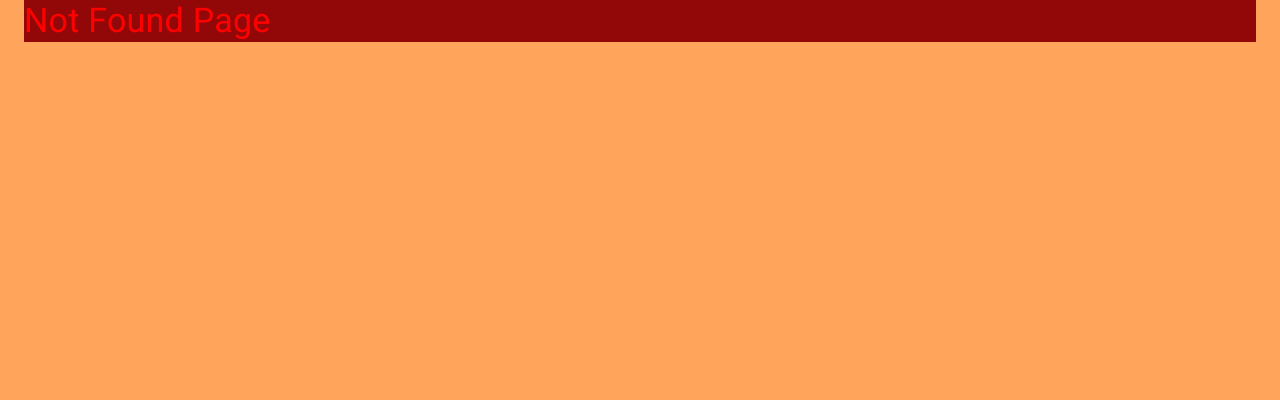
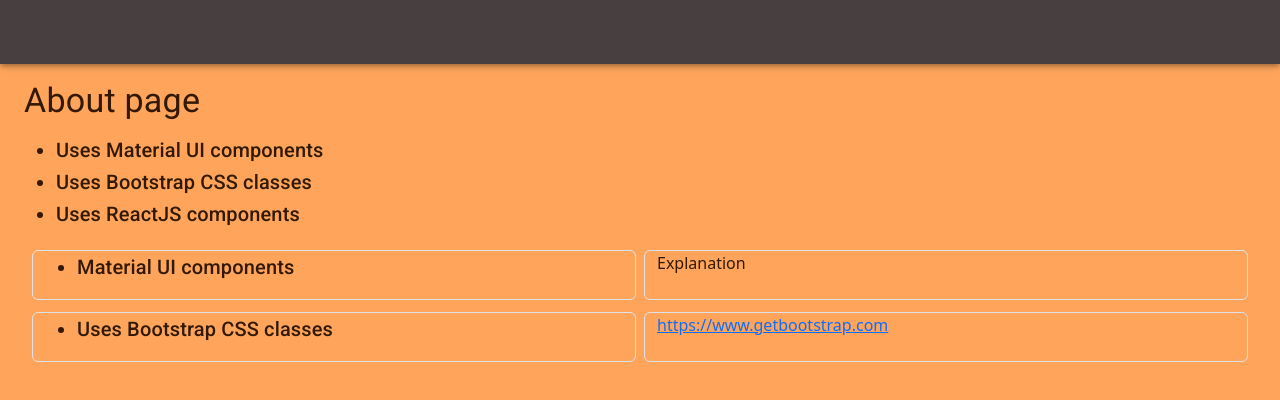
Before and after one commit to arother65/material-tut, a React (Create React App) app: page /about in a window 1280 px wide. Before the commit this address had no page. Shown: the top 400 px of the page. Built offline with nearby package versions, Linux system fonts and the light colour scheme; some icons are missing.

Commit message:
...Modal nach Navigation auf den jeweiligen MenuItems.

```diff
--- a/src/App.jsx
+++ b/src/App.jsx
@@ -17,6 +17,7 @@ import { createTheme } from '@mui/material/styles'
 //
 import Notes from './pages/Notes.jsx'
 import Create from './pages/Create.jsx'
+import About from './pages/About.jsx'
 import NotFound from './pages/NotFound.jsx'
 
 //
@@ -84,6 +85,7 @@ export default function AppRouter(props) {
           {/* Each route has it's own URL */}
           <Route index exact path="/" element={<Notes props={props} theme={actTheme} />} />
           <Route path="/create" element={<Create props={props} theme={actTheme} />} />
+          <Route path="/about" element={<About props={props} theme={actTheme} />} />
 
           {/* other route(s) to diffenrent components */}
           <Route path="*" element={<NotFound props={props} theme={actTheme} />} />
--- /dev/null
+++ b/src/components/AlertDialogSlide.jsx
@@ -0,0 +1,56 @@
+import * as React from 'react';
+import Button from '@mui/material/Button';
+import Dialog from '@mui/material/Dialog';
+import DialogActions from '@mui/material/DialogActions';
+import DialogContent from '@mui/material/DialogContent';
+import DialogContentText from '@mui/material/DialogContentText';
+import DialogTitle from '@mui/material/DialogTitle';
+import Slide from '@mui/material/Slide';
+
+const Transition = React.forwardRef(function Transition(props, ref) {
+   return <Slide direction="up" ref={ref} {...props} />;
+});
+
+export default function AlertDialogSlide( {openState, setopenState}) {
+
+   // const [open, setOpen] = React.useState(openState);
+
+   const handleClickOpen = () => {
+      setopenState(true)
+      // setOpen(true)
+   }
+
+   const handleClose = () => {
+      setopenState(false)
+      // setOpen(false)
+   }
+
+   //
+   return (
+      <React.Fragment>
+         <Button variant="outlined" onClick={handleClickOpen}>
+            Slide in alert dialog
+         </Button>
+         <Dialog
+            open={openState}
+            slots={{
+               transition: Transition,
+            }}
+            keepMounted
+            onClose={handleClose}
+            aria-describedby="alert-dialog-slide-description"
+         >
+            <DialogTitle>{"Dialog Title"}</DialogTitle>
+            <DialogContent>
+               <DialogContentText id="alert-dialog-slide-description">
+                  Dialog from component "AlertDialogSlide.jsx".
+               </DialogContentText>
+            </DialogContent>
+            <DialogActions>
+               <Button onClick={handleClose}>Disagree</Button>
+               <Button onClick={handleClose}>Agree</Button>
+            </DialogActions>
+         </Dialog>
+      </React.Fragment>
+   )  // return()
+}  // AlertDialogSlide()
--- a/src/components/AppBarStd.jsx
+++ b/src/components/AppBarStd.jsx
@@ -19,7 +19,7 @@ export default function AppBarStd() {
 
    //
    return (
-      <AppBar sx={{ backgroundColor: 'rgba(40, 45, 60, 0.75)', position: 'fixed' }} >
+      <AppBar sx={{ backgroundColor: 'rgba(40, 45, 60, 0.85)', position: 'fixed' }} >
          <Toolbar>
             <Tooltip title='Home' arrow sx={{}}>
                <IconButton
--- a/src/components/AppBarTop.jsx
+++ b/src/components/AppBarTop.jsx
@@ -3,11 +3,12 @@
 */
 
 // imports
-import { useState, forwardRef } from 'react'
+import { useState, forwardRef, useEffect } from 'react'
 import { AppBar, Box, Backdrop, CircularProgress, IconButton, Toolbar, Menu, MenuItem, } from "@mui/material"
 import MenuIcon from '@mui/icons-material/Menu'
 import { useNavigate } from 'react-router-dom'  // or imported from react-router
 // import Slide from '@mui/material/Slide'
+import AlertDialogSlide from '../components/AlertDialogSlide'
 
 //
 export default function AppBarTop() {
@@ -17,6 +18,12 @@ export default function AppBarTop() {
    const open = Boolean(anchorEl)
    const handleClick = (event) => { setAnchorEl(event.currentTarget) }
    const handleClose = () => { setAnchorEl(null) }
+
+   // hook for openState in child-component
+   const [openState, setopenState] = useState(false)
+   useEffect(() => {
+      setopenState(openState)
+   }, [openState])
 
    // navigation for MenuItem
    const fnNavigate = useNavigate()
@@ -121,7 +128,10 @@ export default function AppBarTop() {
                <MenuItem
                   sx={menuItemSx}
                   onClick={() => {
-                     fnNavigate('/create')
+                     setTimeout(() => {
+                        fnNavigate('/create')
+                     }, 2000)
+                     setopenState(true)
                   }}>
                   create page
                </MenuItem>
@@ -129,7 +139,10 @@ export default function AppBarTop() {
                <MenuItem
                   sx={menuItemSx}
                   onClick={() => {
-                     fnNavigate('/about')
+                     setTimeout(() => {
+                        fnNavigate('/about')
+                     }, 2000)
+                     setopenState(true)
                   }}>
                   about page
                </MenuItem>
@@ -141,9 +154,13 @@ export default function AppBarTop() {
                </Backdrop>
             </Menu>
 
+            {/* <AlertDialogSlide openState={openState} setopenState= {setopenState}/> */}
+            <AlertDialogSlide openState={openState} setopenState={setopenState} />
+
             {/* <img src={logo} className="App-logo" alt="logo" /> */}
             {/* <Switch defaultChecked /> */}
          </Toolbar>
       </AppBar>
+
    )  // return()
 }  // AppBarTop()
--- /dev/null
+++ b/src/pages/About.jsx
@@ -0,0 +1,73 @@
+/**
+*   Stand: 08.01.2026
+*   Controller and view "Create", data from JSON-Server
+*/
+
+// import React from 'react'  // useState etc.
+import { Container, Typography, TextField, RadioGroup, Radio } from '@mui/material'  //
+import AppBarStd from '../components/AppBarStd'
+import AlertDialogSlide from '../components/AlertDialogSlide'
+
+
+//
+export default function About({ theme }) {
+
+  //
+  return (
+    <>
+      <header>
+        <AppBarStd />
+      </header>
+
+      <main>
+        <Container maxWidth="xl" sx={{ mt: 10 }}>
+          <Typography component="h4" variant="h4" gutterBottom="true">
+            <div>
+              About page
+            </div>
+          </Typography>
+          <Typography component="h6" variant="h6" gutterBottom="true">
+            <ul>
+              <li>Uses Material UI components</li>
+              <li>Uses Bootstrap CSS classes</li>
+              <li>Uses ReactJS components</li>
+            </ul>
+          </Typography>
+
+          <div className='row m-1'>
+            <div className='col m-1 border border-1 rounded'>
+              <Typography component="h6" variant="h6" gutterBottom="false">
+                <ul>
+                  <li>Material UI components</li>
+                </ul>
+              </Typography>
+            </div>
+
+            <div className='col m-1 border border-1 rounded'>
+              Explanation
+            </div>
+          </div>  {/* row */}
+
+          <div className='row m-1'>
+            <div className='col m-1 border border-1 rounded'>
+              <Typography component="h6" variant="h6" gutterBottom="false">
+                <ul>
+                  <li>Uses Bootstrap CSS classes</li>
+                </ul>
+              </Typography>
+            </div>
+            <div className='col m-1 border border-1 rounded'>
+              <nav>
+                <a href='https://www.getbootstrap.com'>https://www.getbootstrap.com</a>
+              </nav>
+            </div>
+          </div>  {/* row */}
+        </Container>
+      </main>
+
+      <footer>
+
+      </footer>
+    </>
+  )
+}  // About()
--- a/src/pages/Notes.jsx
+++ b/src/pages/Notes.jsx
@@ -6,7 +6,7 @@
 //
 import React, { useState, useEffect } from 'react'  // Standard use-hooks
 import {
-   Accordion, AccordionSummary, AccordionDetails, Avatar, Box, Button, Card,
+   Accordion, AccordionSummary, AccordionDetails, Alert, Avatar, Box, Button, Card,
    Divider, Radio, RadioGroup, Typography, Tooltip,
    Zoom
    // Fade
@@ -199,9 +199,9 @@ export default function Notes({ props, theme }) {
             </header>
 
             <main>
-               <div className="row mt-5" style={{ width: '100%' }}>
-                  <div className="col m-1">
-                     <Box id="idMainBox" maxWidth="xl" sx={{ mt: 1, ml: 5, mr: 5 }}>
+               <div className="row" style={{ width: '100%' }}>
+                  <div className="col m-1 mt-5">
+                     <Box id="idMainBox" maxWidth="xl" sx={{ mt: 5, ml: 5, mr: 5 }}>
                         <div className="row mt-1">
                            <div className="col">
                               <p>Notes page with ThemeProvider</p>
@@ -324,8 +324,8 @@ export default function Notes({ props, theme }) {
                   </div>
 
                   {isReduced &&
-                     <div className='col mr-2 col-animate' style={{ width: '50%' }}>
-                        <Box sx={{ position: 'relative' }}>
+                     <div className='col mt-5 mr-2 col-animate' style={{ width: '50%' }}>
+                        <Box sx={{ position: 'relative', mt: 5 }}>
                            <div className="col text-center mt-2">
                               <Card className="border rounded-2 mt-1" sx={{ backgroundColor: theme.palette.primary.main, color: 'white' }}>
                                  <p>Card 01 theme.palette.primary.main</p>
@@ -351,7 +351,15 @@ export default function Notes({ props, theme }) {
                            </div>
 
                            <div className='row m-1 border border-danger rounded'>row</div>
-                           <div className='row m-1 border border-danger rounded'>row</div>
+                        </Box>
+
+                        <Box sx={{ position: 'relative', mt: 1 }}>
+                           <Alert sx={{ mt: 1, ml: 1, mr: 1, backgroundColor: 'rgba(40, 45, 60, 0.1)',borderRadius: 2, boxShadow: 1 }}></Alert>
+                           <Alert severity="success"
+                              variant="outlined"
+                              sx={{ mt: 1, ml: 1, mr: 1, backgroundColor: 'rgba(40, 45, 60, 0.1)', borderRadius: 2, boxShadow: 1 }}>
+                              This is a success Alert.
+                           </Alert>
                         </Box>
                      </div>
                   }
```
Also changed, not shown: src/pages/Create.jsx (+3 -8 lines).
